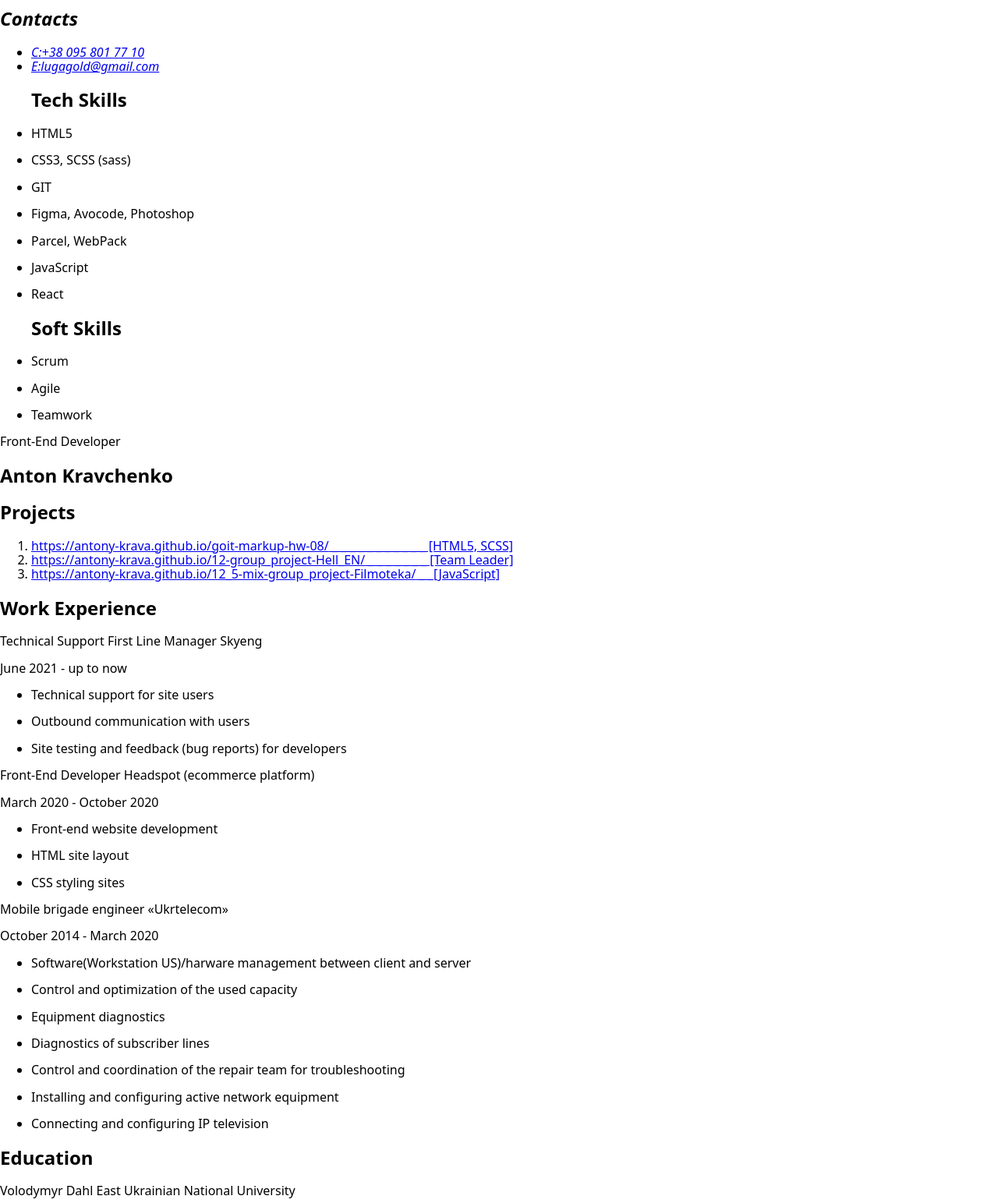
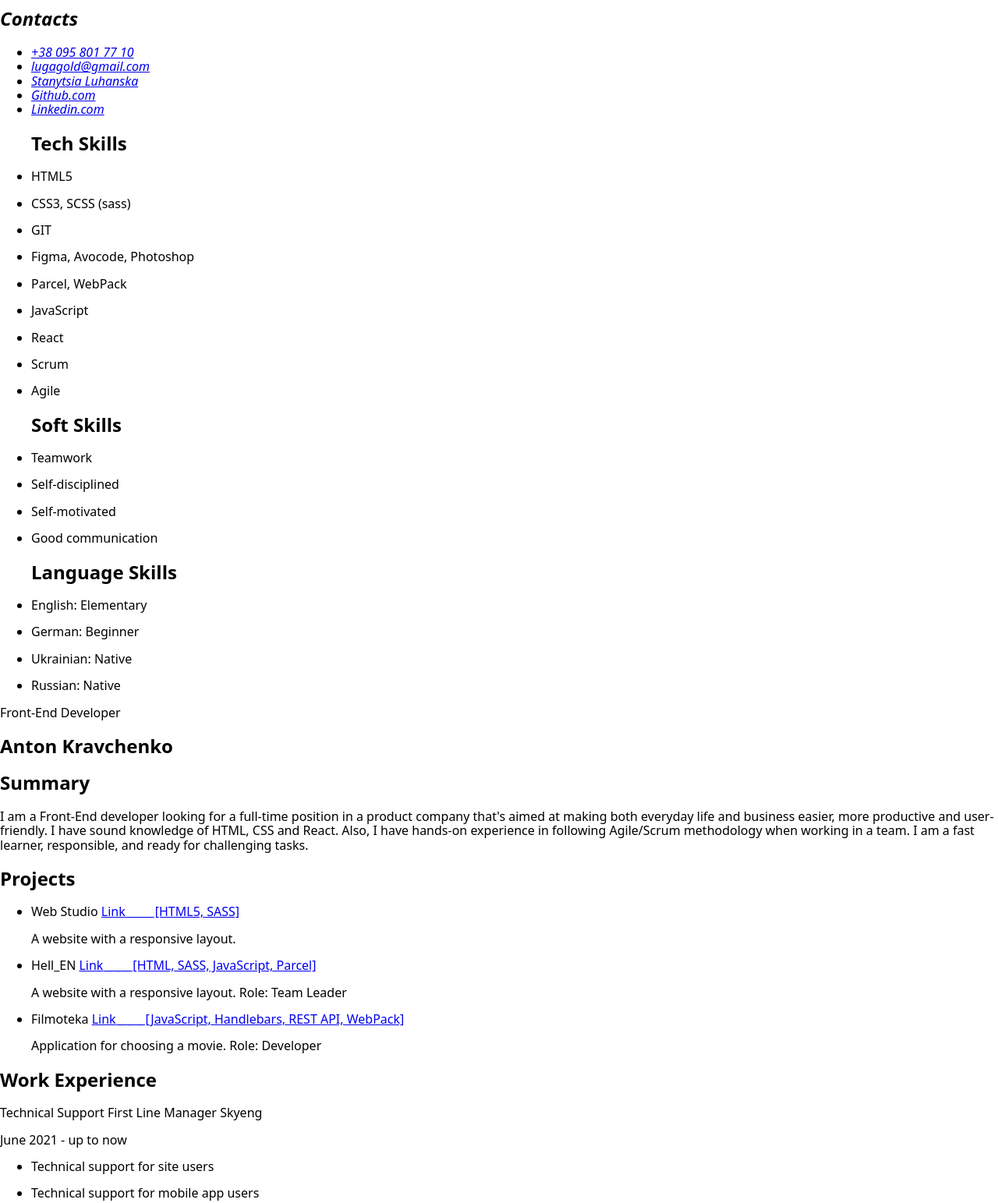
Before and after one commit to antony-krava/resume, a website: page src/index.html in a window 1280 px wide. Shown: the part 2520-4063 px from the top of the page at 78% size. Drawn offline with nearby package versions, Linux system fonts and the light colour scheme.

Commit message:
revisions by review

```diff
--- a/src/index.html
+++ b/src/index.html
@@ -21,13 +21,27 @@
                     <ul class="address-list list">
                         <li class="main-address-list">
                             <a class="address-list-item link" href="tel:+380958017710"><span
-                                    class="address-text skills">C:</span><span class="address-info">+38 095 801 77
+                                    class="address-text skills"></span><span class="address-info">+38 095 801 77
                                     10</span></a>
                         </li>
                         <li class="main-address-list">
                             <a class="address-list-item link" href="mailto:lugagold@gmail.com"><span
-                                    class="address-text skills">E:</span><span
+                                    class="address-text skills"></span><span
                                     class="address-info">lugagold@gmail.com</span></a>
+                        </li>
+                        <li class="main-address-list">
+                            <a class="address-list-item link" href="https://goo.gl/maps/axHCmcTiYozjHt297" target="_blank"><span
+                                    class="address-text skills"></span><span
+                                    class="address-info">Stanytsia Luhanska</span></a>
+                        </li>
+                        <li class="main-address-list">
+                            <a class="address-list-item link" href="https://github.com/antony-krava" target="_blank"><span
+                                    class="address-text skills"></span><span
+                                    class="address-info">Github.com</span></a>
+                        </li>
+                        <li class="main-address-list">
+                            <a class="address-list-item link" href="https://www.linkedin.com/in/antony-kravchenko" target="_blank"><span
+                                    class="address-text skills"></span><span class="address-info">Linkedin.com</span></a>
                         </li>
                     </ul>
                 </address>
@@ -54,17 +68,41 @@
                     <li class="skills-list-item">
                         <p class="text skills">React</p>
                     </li>
-                </ul>
-                <ul class="skills-list">
-                    <h2 class="sub-title skills">Soft Skills</h2>
                     <li class="skills-list-item">
                         <p class="text skills">Scrum</p>
                     </li>
                     <li class="skills-list-item">
                         <p class="text skills">Agile</p>
                     </li>
+                </ul>
+                <ul class="skills-list">
+                    <h2 class="sub-title skills">Soft Skills</h2>
                     <li class="skills-list-item">
                         <p class="text skills">Teamwork</p>
+                    </li>
+                    <li class="skills-list-item">
+                        <p class="text skills">Self-disciplined</p>
+                    </li>
+                    <li class="skills-list-item">
+                        <p class="text skills">Self-motivated</p>
+                    </li>
+                    <li class="skills-list-item">
+                        <p class="text skills">Good communication</p>
+                    </li>
+                </ul>
+                <ul class="skills-list">
+                    <h2 class="sub-title skills">Language Skills</h2>
+                    <li class="skills-list-item">
+                        <p class="text skills">English:  Elementary</p>
+                    </li>
+                    <li class="skills-list-item">
+                        <p class="text skills">German:  Beginner</p>
+                    </li>
+                    <li class="skills-list-item">
+                        <p class="text skills">Ukrainian:  Native</p>
+                    </li>
+                    <li class="skills-list-item">
+                        <p class="text skills">Russian:  Native</p>
                     </li>
                 </ul>
             </div>
@@ -72,24 +110,33 @@
         <section class="achievements-section">
             <p class="specialty text">Front-End Developer</p>
             <h1 class="title-name">Anton Kravchenko</h1>
+            <h2 class="sub-title">Summary</h2>
+            <p class="summary-text">I am a Front-End developer looking for a full-time position in
+            a product company that's aimed at making both everyday
+            life and business easier, more productive and user-friendly. I
+            have sound knowledge of HTML, CSS and React.
+            Also, I have hands-on experience in following Agile/Scrum
+            methodology when working in a team. I am a fast learner,
+            responsible, and ready for challenging tasks.</p>
             <h2 class="sub-title">Projects</h2>
-            <ol class="projects-list">
-                <li class="projects-list-item">
-                    <a class="projects-links link" target="_blank"
-                        href="https://antony-krava.github.io/goit-markup-hw-08/">https://antony-krava.github.io/goit-markup-hw-08/<span
-                            class="projects-text"> _ _ _ _ _ _ _ _ _ _ _ [HTML5, SCSS]</span></a>
+            <ul class="experience-list">
+                <li class="experience-list-item">
+                    <p class="text">Web Studio <a class="projects-links link" target="_blank" href="https://antony-krava.github.io/goit-markup-hw-08/">Link<span
+                            class="projects-text"> _ _ _ [HTML5, SASS]</span></a></p>
+                    <p class="pr-text">A website with a responsive layout.</p>
+
                 </li>
-                <li class="projects-list-item">
-                    <a class="projects-links link" target="_blank"
-                        href="https://antony-krava.github.io/12-group_project-Hell_EN/">https://antony-krava.github.io/12-group_project-Hell_EN/<span
-                            class="projects-text"> _ _ _ _ _ _ _ [Team Leader]</span></a>
+                <li class="experience-list-item">
+                    <p class="text">Hell_EN <a class="projects-links link" target="_blank" href="https://antony-krava.github.io/12-group_project-Hell_EN/">Link<span
+                            class="projects-text"> _ _ _ [HTML, SASS, JavaScript, Parcel]</span></a></p>
+                    <p class="pr-text">A website with a responsive layout. Role: Team Leader</p>
                 </li>
-                <li class="projects-list-item">
-                    <a class="projects-links link" target="_blank"
-                        href="https://antony-krava.github.io/12_5-mix-group_project-Filmoteka/">https://antony-krava.github.io/12_5-mix-group_project-Filmoteka/<span
-                            class="projects-text"> _ _[JavaScript]</span></a>
+                <li class="experience-list-item">
+                    <p class="text">Filmoteka <a class="projects-links link" target="_blank"
+                        href="https://antony-krava.github.io/12_5-mix-group_project-Filmoteka/">Link<span class="projects-text"> _ _ _ [JavaScript, Handlebars, REST API, WebPack]</span></a></p>
+                    <p class="pr-text">Application for choosing a movie. Role: Developer</p>
                 </li>
-            </ol>
+            </ul>
             <h2 class="sub-title">Work Experience</h2>
             <p class="position">Technical Support First Line Manager <span class="company">Skyeng</span></p>
             <p class="period">June 2021 - up to now</p>
@@ -98,10 +145,13 @@
                     <p class="text">Technical support for site users</p>
                 </li>
                 <li class="experience-list-item">
+                    <p class="text">Technical support for mobile app users</p>
+                </li>
+                <li class="experience-list-item">
                     <p class="text">Outbound communication with users</p>
                 </li>
                 <li class="experience-list-item">
-                    <p class="text">Site testing and feedback (bug reports) for developers</p>
+                    <p class="text">Site, mobile app testing and feedback (bug reports) for developers</p>
                 </li>
             </ul>
             <p class="position">Front-End Developer <span class="company">Headspot (ecommerce platform)</span></p>
@@ -143,16 +193,11 @@
                 </li>
             </ul>
             <h2 class="sub-title">Education</h2>
+            <p class="university">IT School GoIT (Kyiv)</p>
+            <p class="specialty">Front-End Developer.</p>
+            <p class="period">August 2020 - June 2021 | Ukraine</p>
             <p class="university">Volodymyr Dahl East Ukrainian National University</p>
-            <p class="specialty">Completed the full course and obtained complete higher education in the speciality
-                "Computerized and Robotic Systems" and obtained qualification of Computer
-                System Engineer.</p>
-            <p class="period">September 2013 - June 2014 | Ukraine</p>
-            <p class="university">Volodymyr Dahl East Ukrainian National University</p>
-            <p class="specialty">Completed the full course and obtained complete higher education in the speciality
-                "Computerized Control Systems and Auromation" and obtained qualification of Research Engineer on
-                Computerized Systems
-                and Automation.</p>
+            <p class="specialty">Computerized Control Systems and Automation.</p>
             <p class="period">September 2013 - June 2014 | Ukraine</p>
         </section>
     </div>
--- a/src/styles.css
+++ b/src/styles.css
@@ -48,29 +48,29 @@ img {
 /* left side */
 
 .skills-section {
-  width: 370px;
+  width: 280px;
   padding-top: 40px;
   background-color: #1e2939;
 }
 
 .foto {
-  width: 370px;
+  width: 280px;
   margin-bottom: 51px;
+}
+
+.address-list-item:hover {
+  color: #fb6d3a;
 }
 
 .address-list-item {
   font-size: 14px;
   line-height: 24px;
-  color: #ffffff;
+  color: #878d96;
 }
 
 .address-text {
   margin-right: 10px;
   font-weight: bold;
-}
-
-.address-info {
-  opacity: 0.5;
 }
 
 .skills {
@@ -117,6 +117,13 @@ img {
   font-weight: bold;
 }
 
+.summary-text {
+  width: 750px;
+  font-size: 14px;
+  margin-bottom: 15px;
+  color: #595959;
+}
+
 .projects-list {
   margin-bottom: 50px;
   font-size: 14px;
@@ -131,9 +138,13 @@ img {
   color: #595959;
 }
 
-.projects-text {
+.projects-links:hover {
+  color: #fb6d3a;
+}
+
+/* .projects-text {
   font-weight: bold;
-}
+} */
 
 .position {
   margin-bottom: 12px;
@@ -178,4 +189,10 @@ img {
   color: #a8a8a8;
 }
 
+.pr-text {
+  font-size: 12px;
+  line-height: 15px;
+  color: #595959;
+}
+
 /* end right side */
```
